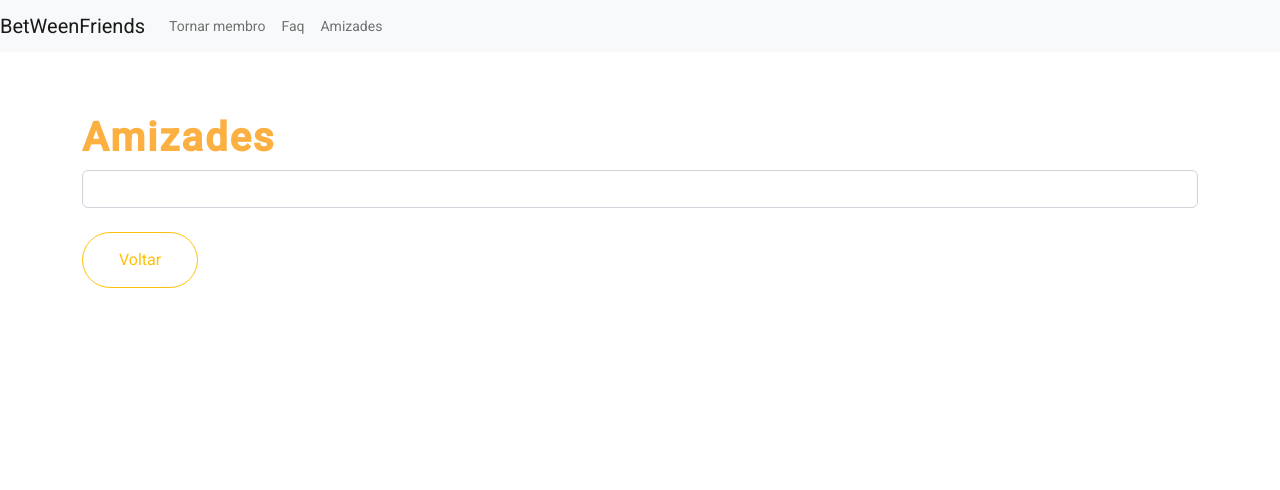
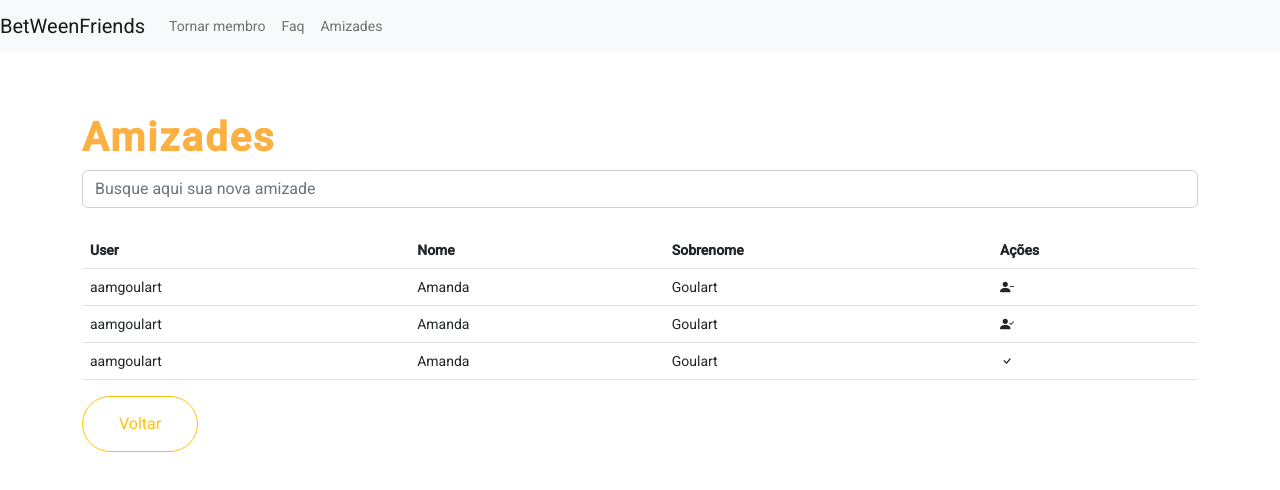
Before and after one commit to EngSoftware2022/seapa-ui, an Angular app: page /friend-request in a window 1280 px wide. Shown: the top 490 px of the page. Built offline with nearby package versions, Linux system fonts and the light colour scheme.

Commit message:
table userfriends

```diff
--- a/src/app/pages/friend-request/friend-request.component.html
+++ b/src/app/pages/friend-request/friend-request.component.html
@@ -2,8 +2,47 @@
     <h1>Amizades</h1>
 
     <div class="form-outline mb-4">
-        <input type="search" class="form-control" id="datatable-search-input">
+        <input type="search" class="form-control" id="datatable-search-input"
+            placeholder="Busque aqui sua nova amizade">
     </div>
-    <div id="datatable"></div>
+    <div id="datatable">
+        <div class="table-responsive">
+            <table class="table">
+                <thead>
+                    <tr>
+                        <th scope="col">User</th>
+                        <th scope="col">Nome</th>
+                        <th scope="col">Sobrenome</th>
+                        <th scope="col">Ações</th>
+                    </tr>
+                </thead>
+                <tbody>
+                    <tr *ngFor="let row of friendList; index as i">
+                        <td>
+                            {{row.username}}
+                        </td>
+                        <td>
+                            {{row.firstName}}
+                        </td>
+                        <td>
+                            {{row.lastName}}
+                        </td>
+                        <td>
+                            <div *ngIf="row.friend === 0">
+                                <i class="bi bi-person-check-fill"></i>
+                            </div>
+                            <div *ngIf="row.friend === 1">
+                                <i class="bi bi-person-dash-fill"></i>
+                            </div>
+                            <div *ngIf="row.friend === 2">
+                                <i class="bi bi-check"></i>
+                            </div>
+                        </td>
+                    </tr>
+
+                </tbody>
+            </table>
+        </div>
+    </div>
     <a href="/"><button type="button" class="btn btn-outline-warning" id="b1">Voltar</button></a>
 </div>
--- a/src/app/pages/friend-request/friend-request.component.ts
+++ b/src/app/pages/friend-request/friend-request.component.ts
@@ -7,9 +7,29 @@ import { Component, OnInit } from '@angular/core';
 })
 export class FriendRequestComponent implements OnInit {
 
+
+  friendList: any[] | undefined;
+
   constructor() { }
 
   ngOnInit(): void {
+    this.friendList = [{
+      username: "aamgoulart",
+      firstName: "Amanda",
+      lastName: "Goulart",
+      friend: 1
+    },
+    {
+      username: "aamgoulart",
+      firstName: "Amanda",
+      lastName: "Goulart",
+      friend: 0
+    }, {
+      username: "aamgoulart",
+      firstName: "Amanda",
+      lastName: "Goulart",
+      friend: 2
+    }]
   }
 
 }
```
